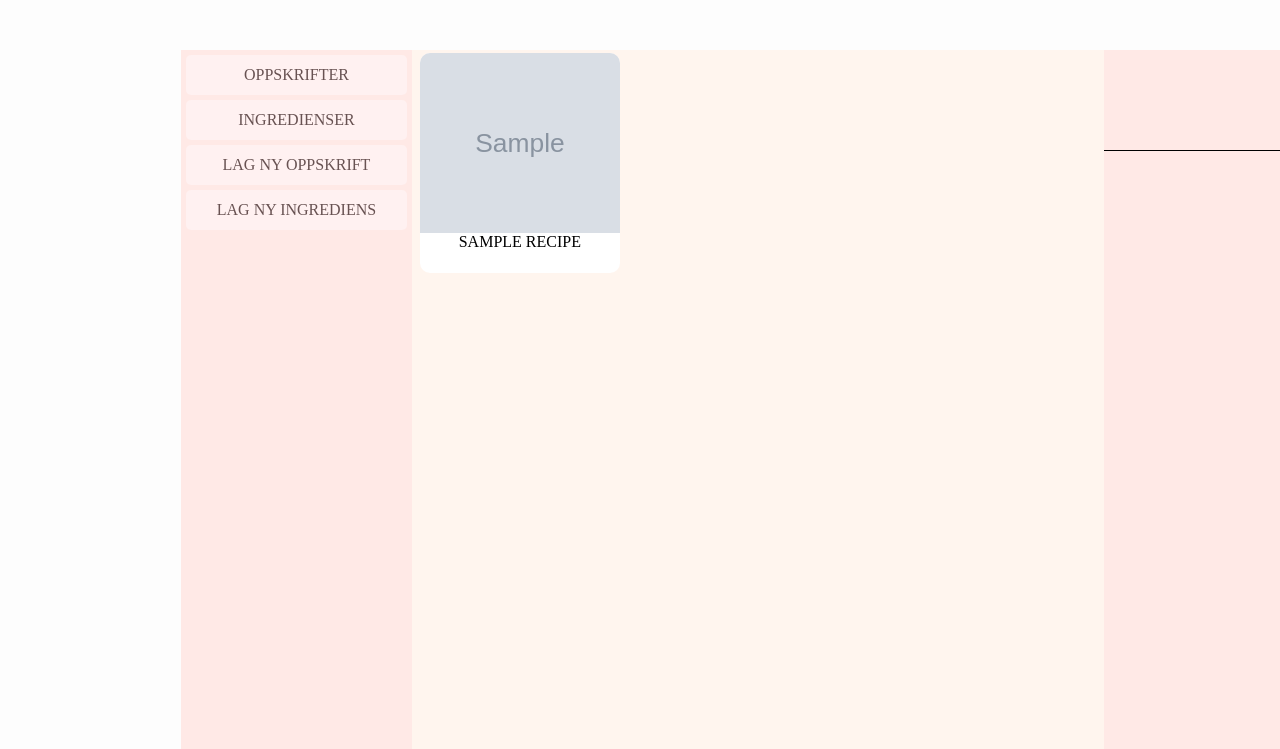
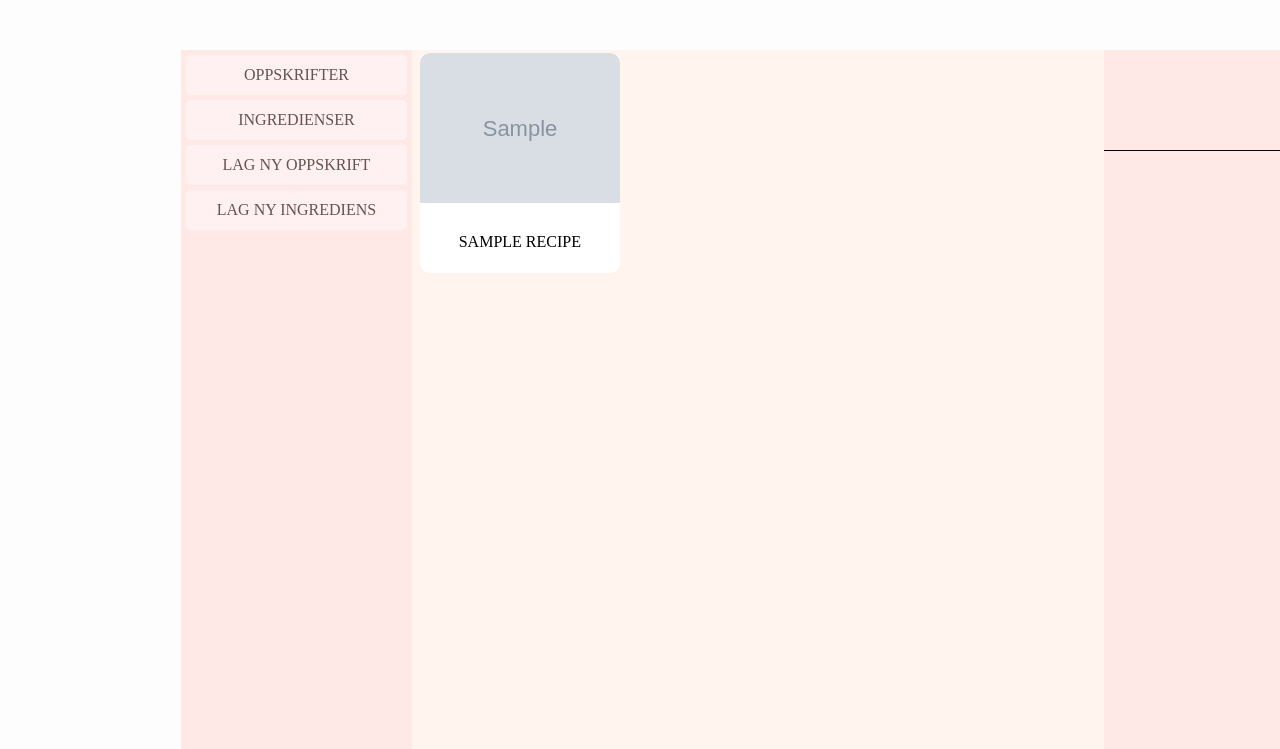
Before and after one commit to Espenbfo/Recipe-website, a Django app: page / in a window 1280 px wide; the page is wider, and only the part inside the window is pictured. Shown: the part 108-857 px from the top of that part. Run offline with Django 3.2, Linux system fonts and the light colour scheme; tables that the repository leaves empty hold one stand-in row (values such as "Sample post"); grey boxes marked "Sample" are stand-in pictures.

Commit message:
Add support for chrome

```diff
--- a/static/css/recipes.css
+++ b/static/css/recipes.css
@@ -13,6 +13,7 @@
     height: 220px;
     margin: 5px;
     margin-top: 0px;
+    margin-bottom: 15px;
     display: grid;
     grid-template-columns: 1fr;
     grid-template-rows: auto 40px;
@@ -27,18 +28,26 @@
     grid-area: title;
     color: #000000;
     text-transform: uppercase;
+    overflow: hidden;
+    height: 100%;
 }
 #main .item .image{
     border-top-left-radius: 10px;
     border-top-right-radius: 10px;
     transition-duration: 0.2s;
     grid-area: image;
-    width: 200px;
-    height: 100%;
+    min-width: 100%;
+    min-height: 100%;
     opacity: 0.9;
-    object-fit: cover;
+    overflow: hidden;
 }
 #main .item .image:hover {
     transition-duration: 0.2s;
     opacity: 1.0;
+    overflow: hidden;
 }
+
+.image img {
+    object-fit: cover;
+    width: 100%;
+}
--- a/templates/core/recipes.html
+++ b/templates/core/recipes.html
@@ -8,7 +8,9 @@
     {% for recipe in recipes %}
         <a href="recipe/{{ recipe.id }}" class="item">
             <div class="title">{{recipe.recipe_name}}</div>
-            <img class="image" src="{{ recipe.image.url }}">
+            <div class="image">
+            <img src="{{ recipe.image.url }}">
+                </div>
         </a>
     {% endfor %}
 {% endblock %}
```
